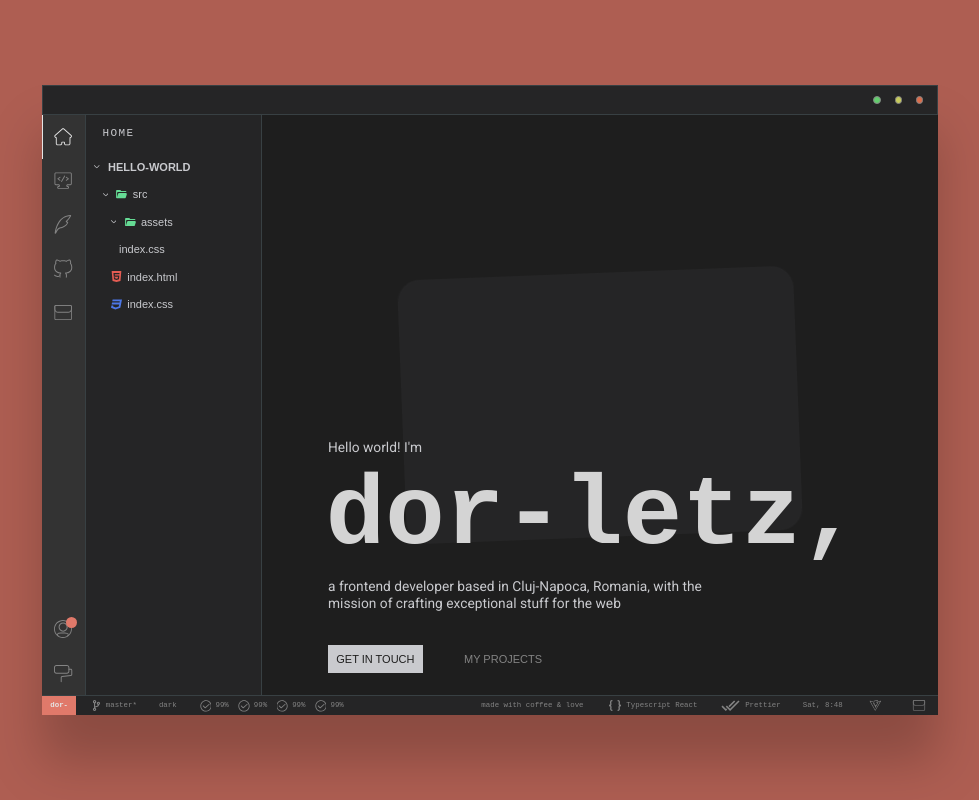
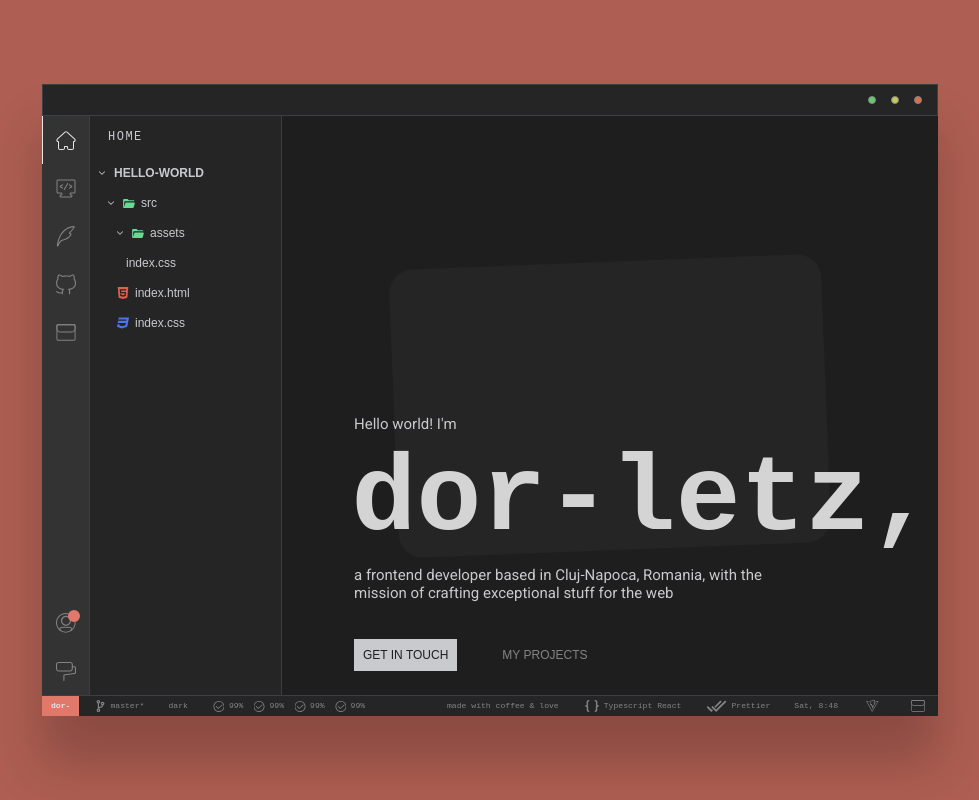
Before and after one commit to doruletzz/vscode-personal-portofolio, a React (Vite) app: page /home/ in a window 1280 px wide. Shown: the whole page, without its empty margins (150-1129 px from the left). Built offline with nearby package versions, Linux system fonts and the light colour scheme; a web font is replaced by a local one.

Commit message:
feat: fix font lighthouse optimization

```diff
--- a/src/App.css
+++ b/src/App.css
@@ -333,7 +333,7 @@ xl, extra-large: 1536px */
 
 @media screen and (max-width: 600px) {
     html[data-initial='false'] {
-        font-size: 10px;
+        font-size: 12px;
     }
 
     .page-container > *:last-child {
@@ -352,7 +352,7 @@ xl, extra-large: 1536px */
     }
 
     html[data-initial='false'] {
-        font-size: 12px;
+        font-size: 13px;
     }
 
     .page-container > *:last-child {
--- a/src/styles/index.css
+++ b/src/styles/index.css
@@ -42,5 +42,5 @@
 
 
 html[data-initial='true'] {
-    font-size: 11px;
+    font-size: 12px;
 }
```
